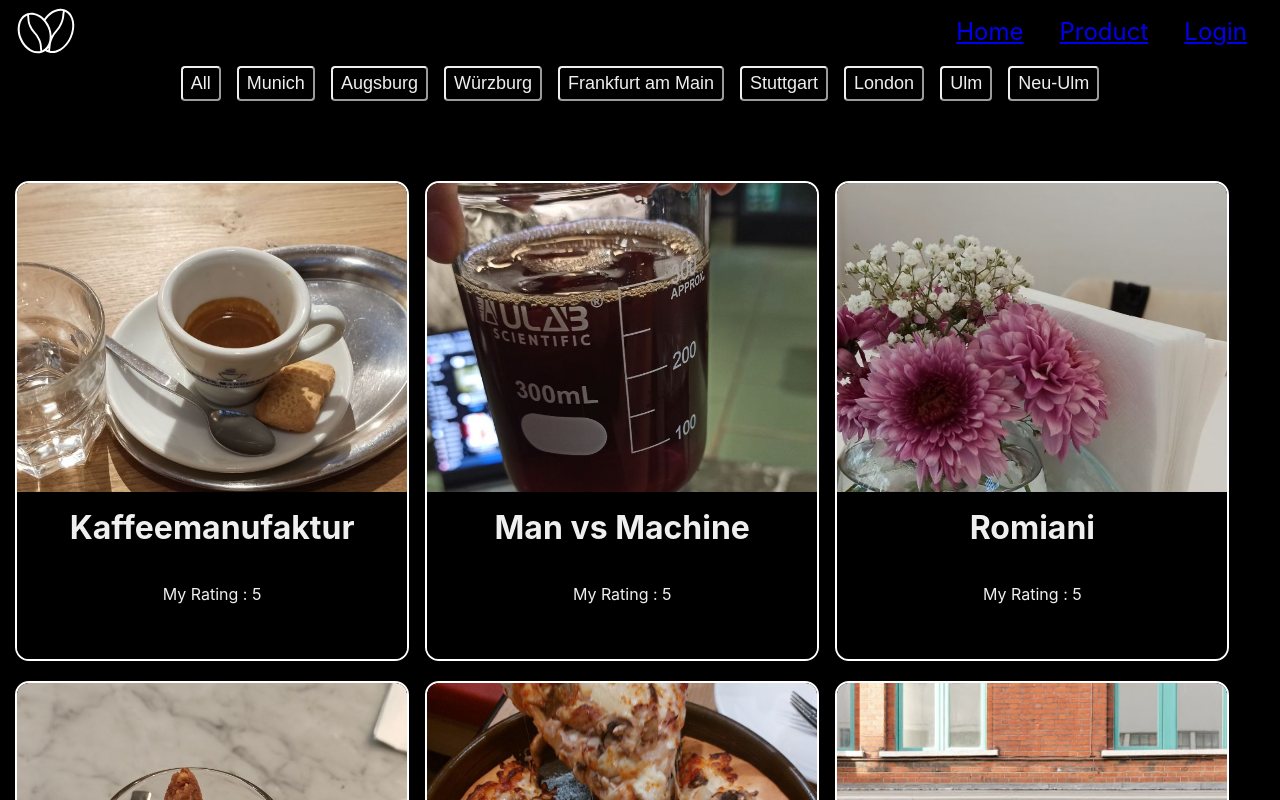
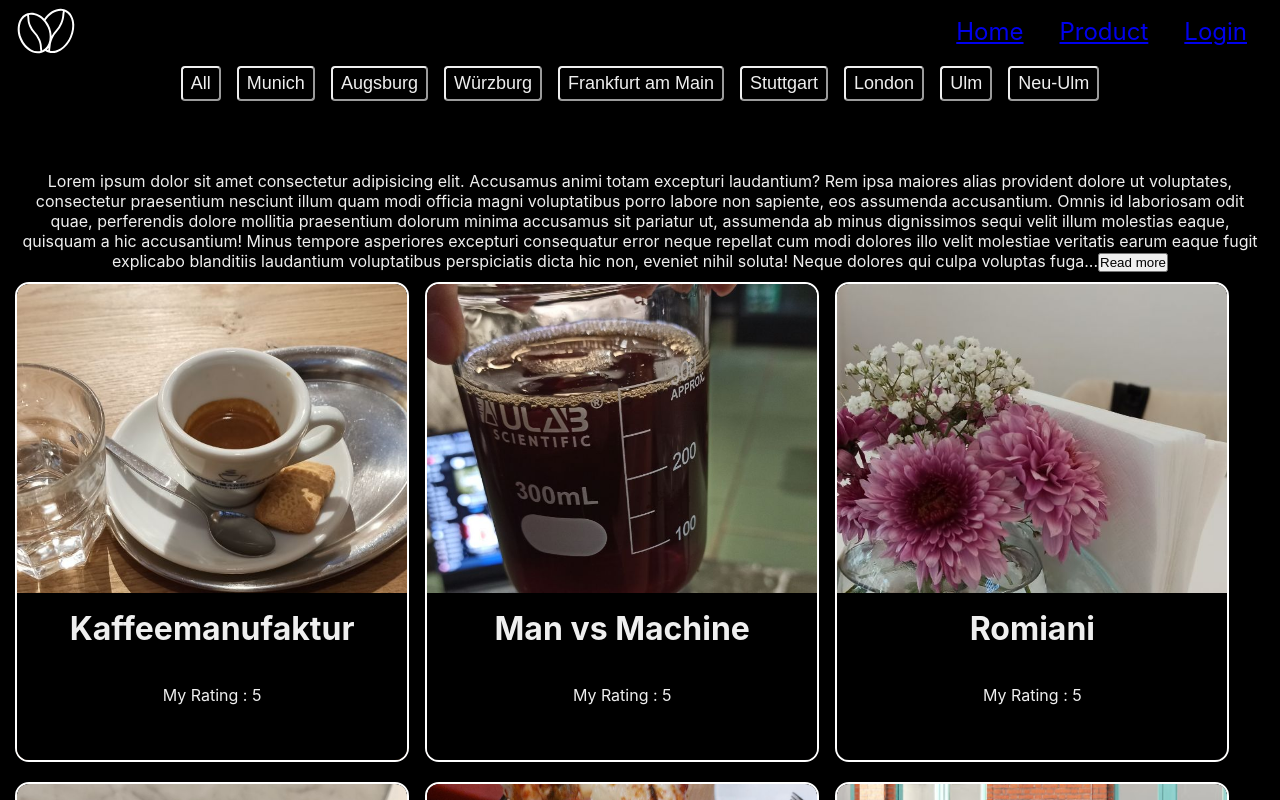
Before and after one commit to Khaanh/MyGastroTrip, a React (Create React App) app: page / in a window 1280 px wide. Shown: the top 800 px of the page. Built offline with nearby package versions, Linux system fonts and the light colour scheme.

Commit message:
feat: start component text-expander

```diff
--- a/src/App.js
+++ b/src/App.js
@@ -158,3 +158,4 @@ export default App;
 // TODO: Text expander for cards
 
 // TODO: Star rating
+// TODO: Animate logo
--- a/src/components/CafeList.jsx
+++ b/src/components/CafeList.jsx
@@ -1,4 +1,5 @@
 import styles from "./CafeList.module.css";
+import TextExpander from "./TextExpander";
 
 const cafeList = [
 	{
@@ -72,6 +73,7 @@ const cafeList = [
 export default function CafeList({ selectedCity }) {
 	return (
 		<div>
+			<TextExpander />
 			<ul className={styles.List}>
 				{/* Title
 					Rating
--- /dev/null
+++ b/src/components/TextExpander.jsx
@@ -0,0 +1,24 @@
+import { useState } from "react";
+
+export default function TextExpander() {
+	const [textLength, setTextLength] = useState();
+
+	return (
+		<div>
+			<p>
+				Lorem ipsum dolor sit amet consectetur adipisicing elit. Accusamus animi
+				totam excepturi laudantium? Rem ipsa maiores alias provident dolore ut
+				voluptates, consectetur praesentium nesciunt illum quam modi officia
+				magni voluptatibus porro labore non sapiente, eos assumenda accusantium.
+				Omnis id laboriosam odit quae, perferendis dolore mollitia praesentium
+				dolorum minima accusamus sit pariatur ut, assumenda ab minus dignissimos
+				sequi velit illum molestias eaque, quisquam a hic accusantium! Minus
+				tempore asperiores excepturi consequatur error neque repellat cum modi
+				dolores illo velit molestiae veritatis earum eaque fugit explicabo
+				blanditiis laudantium voluptatibus perspiciatis dicta hic non, eveniet
+				nihil soluta! Neque dolores qui culpa voluptas fuga...
+				<button>Read more</button>
+			</p>
+		</div>
+	);
+}
```
